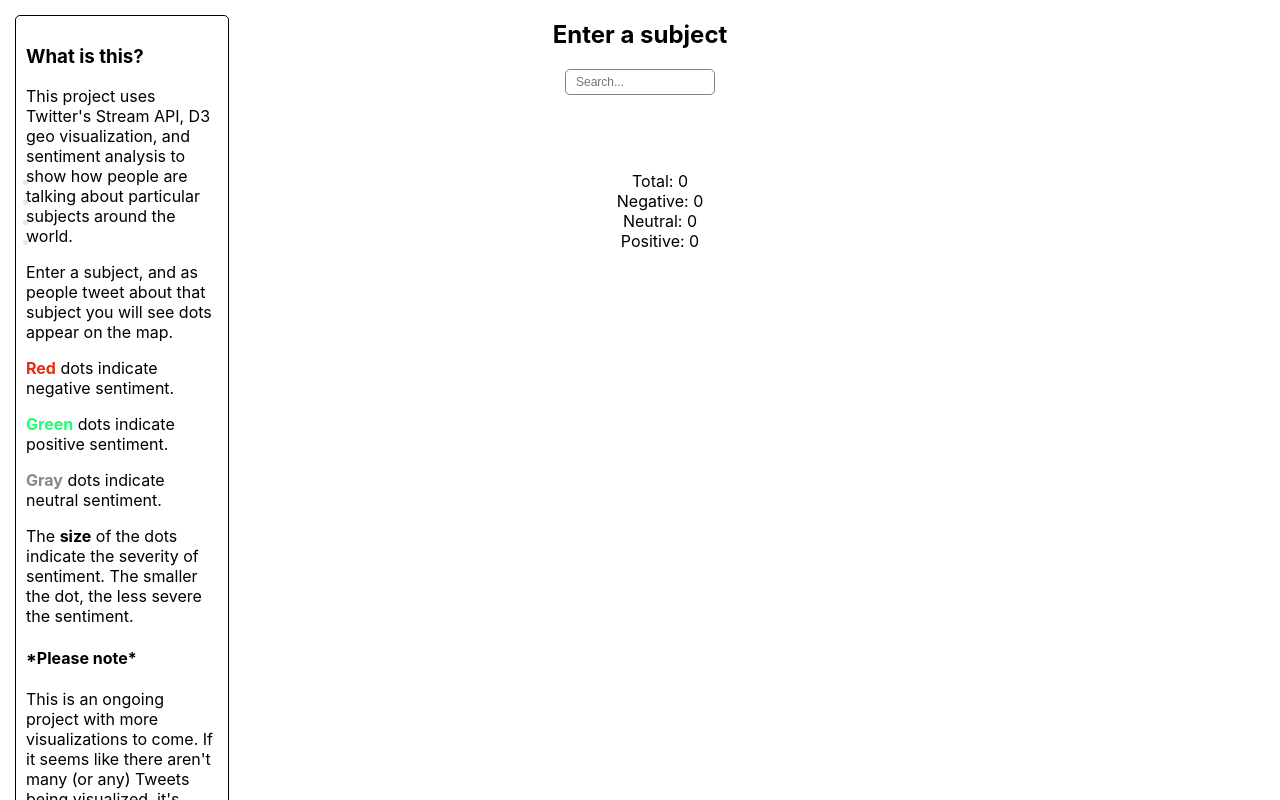
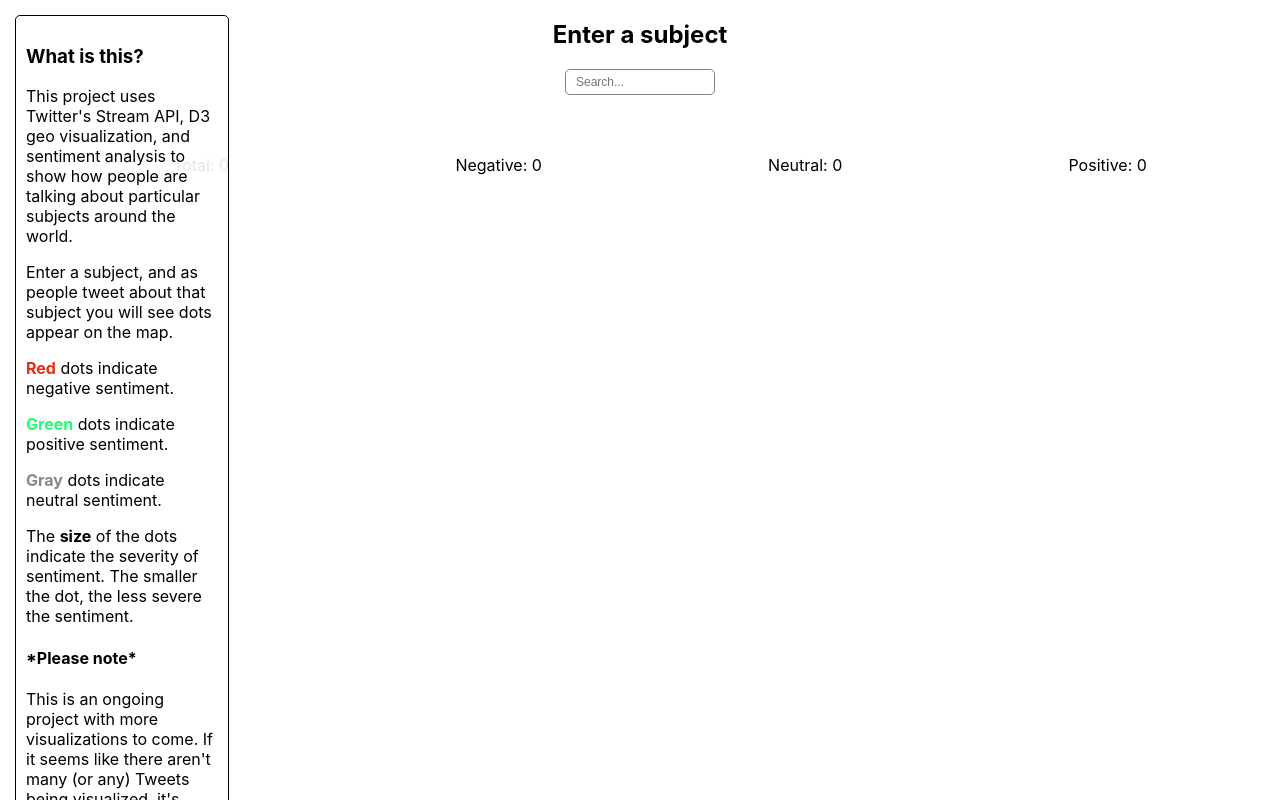
Before and after one commit to jnapolitan/twitter-data-vis, a React (Create React App) app: page / in a window 1280 px wide. Shown: the top 800 px of the page. Built offline with nearby package versions, Linux system fonts and the light colour scheme; no server answers.

Commit message:
Minor styling for sentiment count component

```diff
--- a/src/App.css
+++ b/src/App.css
@@ -38,6 +38,14 @@ input.search:focus {
   color: #888888;
 }
 
+.sentiment-count {
+  display: flex;
+  list-style: none;
+  justify-content: space-around;
+  width: 1200px;
+  margin: 0 auto;
+}
+
 #map {
   padding: 30px;
 }
--- a/src/components/search_display.jsx
+++ b/src/components/search_display.jsx
@@ -18,7 +18,7 @@ export default class SearchDisplay extends Component {
     // Bind functions for context
     this.handleChange = this.handleChange.bind(this);
 
-    // Create socket client in dev/prod environment using window location
+    // Create socket client to receive emitted data from server
     this.socket = socketIOClient(window.location.host);
   }
 
--- a/src/components/sentiment_count.jsx
+++ b/src/components/sentiment_count.jsx
@@ -56,14 +56,12 @@ export default class SentimentCount extends Component {
 
   render() {
     return <>
-    <div className="sentiment-count">
-      <ul>
+      <ul className="sentiment-count">
         <li>Total: {this.state.totalCount}</li>
         <li>Negative: {this.state.negativeCount}</li>
         <li>Neutral: {this.state.neutralCount}</li>
         <li>Positive: {this.state.positiveCount}</li>
       </ul>
-    </div>
     </>
   }
 }
--- a/src/server/routes/tweets.js
+++ b/src/server/routes/tweets.js
@@ -1,7 +1,6 @@
 const keys = require('../../config/keys');
 const Twitter = require('twitter-lite');
 const Sentiment = require('sentiment');
-
 
 module.exports = (app, io) => {
 
```
